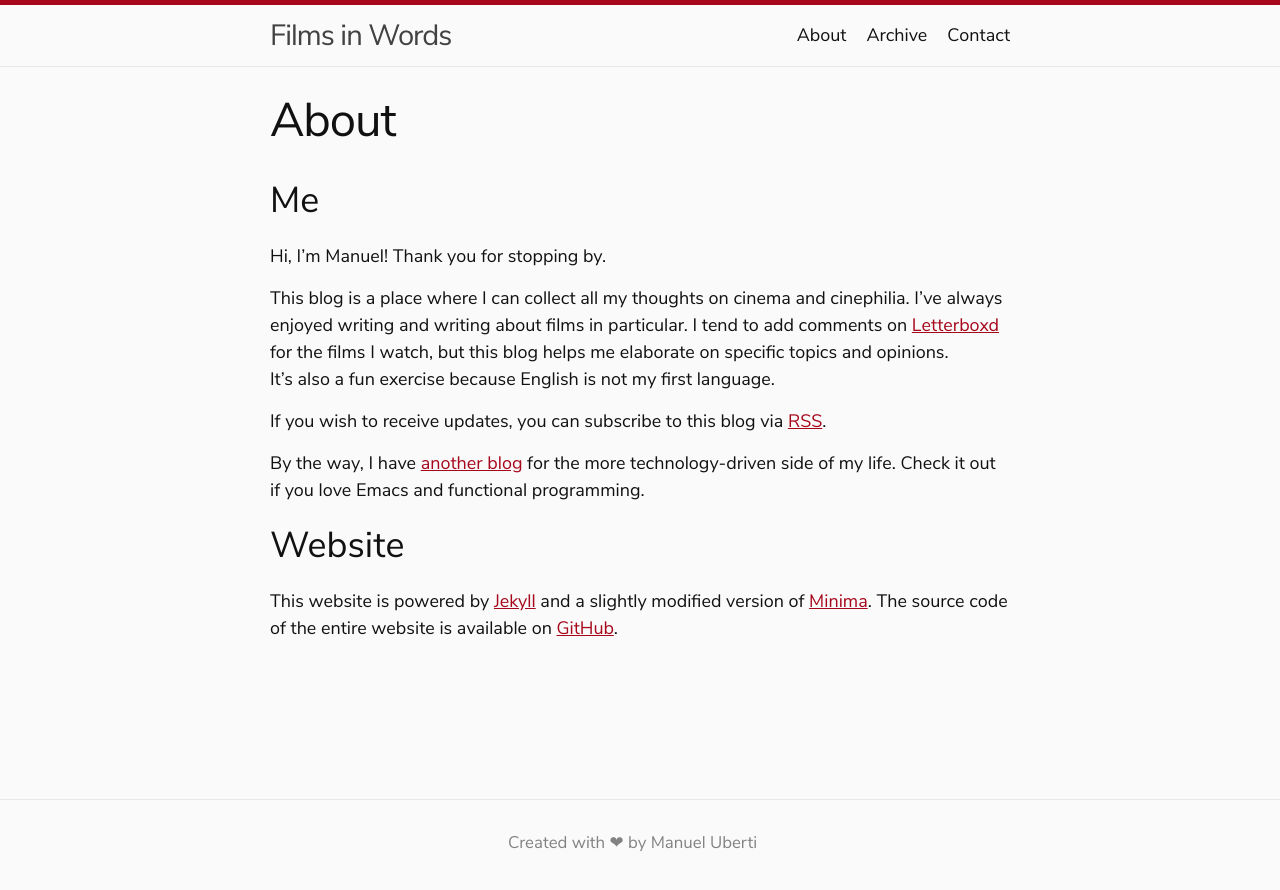
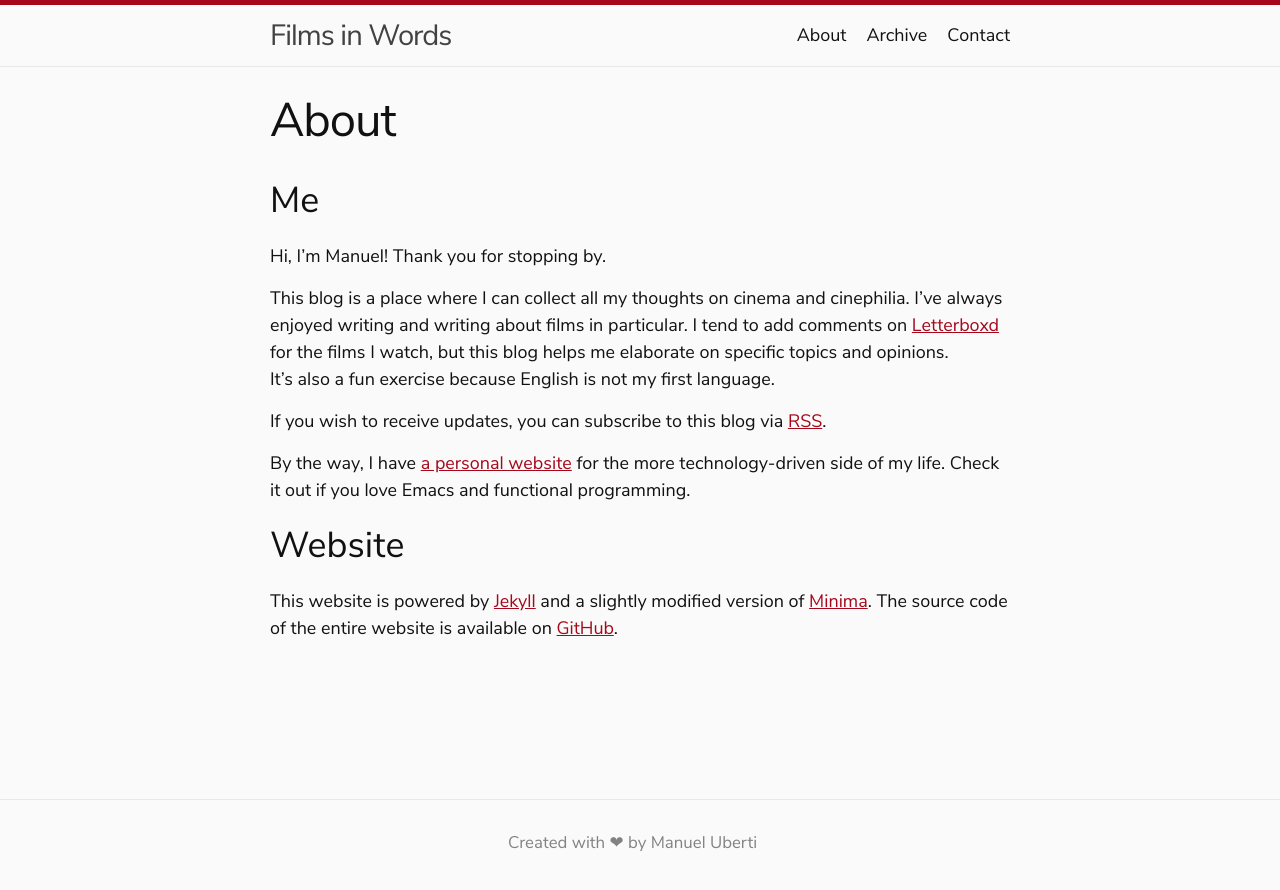
Before and after one commit to manuel-uberti/filmsinwords, a Jekyll site: the page built from about.md, in a window 1280 px wide. Shown: the top 890 px of the page. Built offline with Jekyll 4.4.1, drawn with Linux system fonts in a browser that asks for light colours.

Commit message:
Update about

```diff
--- a/about.md
+++ b/about.md
@@ -16,8 +16,8 @@ English is not my first language.
 
 If you wish to receive updates, you can subscribe to this blog via [RSS](https://www.filmsinwords.eu/feed.xml).
 
-By the way, I have [another blog](https://manuel-uberti.github.io/) for the more technology-driven side of my life.
-Check it out if you love Emacs and functional programming.
+By the way, I have [a personal website](https://www.manueluberti.eu/) for the more technology-driven side of my
+life. Check it out if you love Emacs and functional programming.
 
 ## Website
 
```
